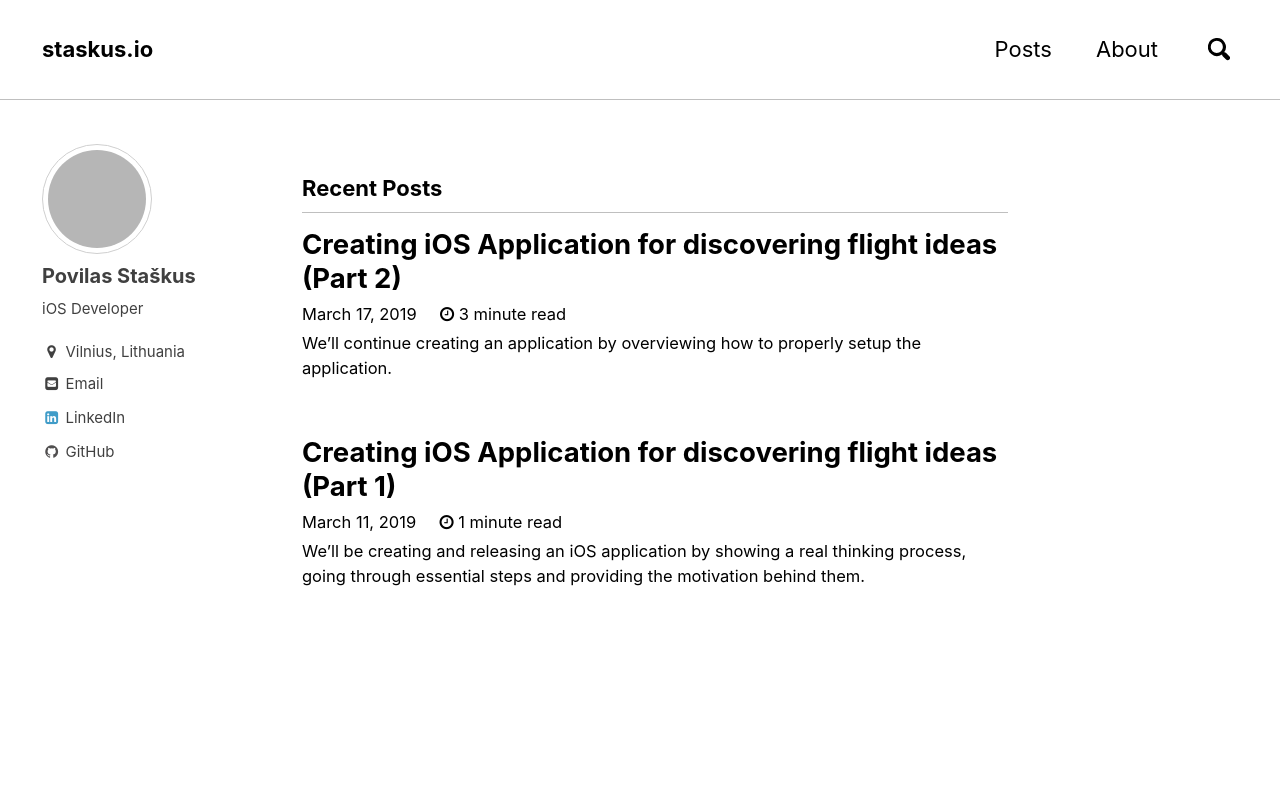
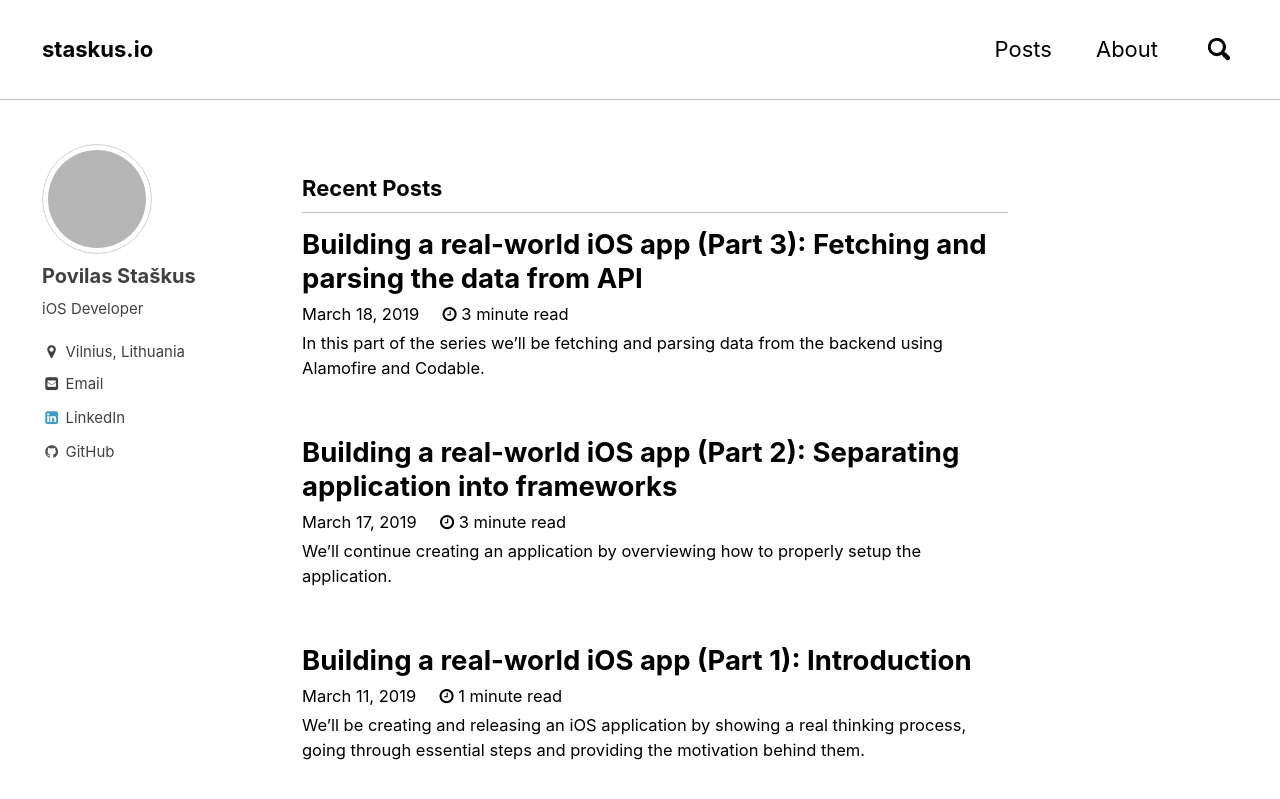
Before and after one commit to staskus/Blog, a Jekyll site: the page built from index.html, in a window 1280 px wide and 900 px high. Shown: the top 799 px of the window. Built offline with Jekyll 4.4.1, drawn with Linux system fonts in a browser that asks for light colours; the list of posts is cut into pages by our own code; some of the changed lines change nothing that is shown; grey boxes are pictures that could not be loaded.

Commit message:
aerogami_part_3

````diff
--- a/_posts/2019-03-11-aerogami_series_part_1.md
+++ b/_posts/2019-03-11-aerogami_series_part_1.md
@@ -1,5 +1,5 @@
 ---
-title: Creating iOS Application for discovering flight ideas (Part 1)
+title: "Building a real-world iOS app (Part 1): Introduction"
 date: 2019-03-11
 categories: [Tutorial, iOS, Swift]
 excerpt: We'll be creating and releasing an iOS application by showing a real thinking process, going through essential steps and providing the motivation behind them.
--- a/_posts/2019-03-17-aerogami_series_part_2.md
+++ b/_posts/2019-03-17-aerogami_series_part_2.md
@@ -1,5 +1,5 @@
 ---
-title: Creating iOS Application for discovering flight ideas (Part 2)
+title: "Building a real-world iOS app (Part 2): Separating application into frameworks"
 date: 2019-03-17
 categories: [Tutorial, iOS, Swift]
 excerpt: We'll continue creating an application by overviewing how to properly setup the application.
--- /dev/null
+++ b/_posts/2019-03-18-aerogami_series_part_3.md
@@ -0,0 +1,152 @@
+---
+title: "Building a real-world iOS app (Part 3): Fetching and parsing the data from API"
+date: 2019-03-18
+categories: [Tutorial, iOS, Swift]
+excerpt: In this part of the series we'll be fetching and parsing data from the backend using Alamofire and Codable.
+---
+
+In the [previous part](/tutorial/ios/swift/aerogami_series_part_2/) we discovered a way to separate our application into frameworks and setup the architecture of our app to support dependency injection. In this part of the series we'll be fetching and parsing data from the backend using Alamofire and Codable.
+
+# API Client
+
+Although in the scope of this tutorial we'll be using mocked data, the application will be completely ready to support calls to REST APIs.
+
+### Protocol
+
+We define our [APIClient](https://github.com/nitesuit/aerogami-ios/blob/master/TravelAPIKit/APIClient.swift) protocol that serves as a lean interface between data fetching classes and actual implementation.
+
+```swift
+import RxSwift
+
+public protocol APIClient {
+    func get(path: String) -> Observable<Any>
+}
+```
+
+It returns `Observable<Any>` which is a part of `RxSwift`. We won't be going through the basics of `RxSwift`, so it's beneficial to take a look [official documentation](https://github.com/ReactiveX/RxSwift) before continuing.
+
+### Implementation
+
+The actual implementation is in [BaseAPIClient](https://github.com/nitesuit/aerogami-ios/blob/master/TravelAPIKit/BaseAPIClient.swift), which uses [Alamofire](https://github.com/Alamofire/Alamofire) for making HTTP requests. The only method `get(path: String)` makes `GET` request by concating given path to a base URL.
+
+```swift
+import RxAlamofire
+import RxSwift
+
+public class BaseAPIClient: APIClient {
+    private let baseUrl: String
+
+    public init(baseUrl: String) {
+        self.baseUrl = baseUrl
+    }
+
+    public func get(path: String) -> Observable<Any> {
+        return RxAlamofire
+            .requestJSON(.get, "\(baseUrl)/\(path)")
+            .map { $1 }
+    }
+}
+```
+
+### Mock
+
+If you clone the [repository](https://github.com/nitesuit/aerogami-ios), it will use [MockAPIClient](https://github.com/nitesuit/aerogami-ios/blob/master/TravelAPIKit/BaseAPIClient.swift) which takes data from files. Because it uses the same public interface, `MockAPIClient` and `BaseAPIClient` can be interchanged depending on needs. See [ApplicationAssembly](https://github.com/nitesuit/aerogami-ios/blob/bd558d5962e7d97300213ad6896ff8d1f548a074/TravelApplication/Application/Assembly/ApplicationAssembly.swift) which assigns dependencies for `APIClient` interface. Depending on different configuration, it can assign any of these two. This little example perfectly illustrates the power of `dependency injection` and usage of `protocols`.
+
+# Data
+
+The main entity in this project is a `Trip`. It describes the origin and destination of the flight as well as price and dates.
+
+```js
+{
+   "currency":"EUR",
+   "created_at":1547991979887,
+   "airlines":"FR",
+   "departure_at":1552848000000,
+   "destination":{
+      "city":"Malaga",
+      "country_code":"ES",
+      "airport_code":"AGP"
+   },
+   "flight_number":4048,
+   "departure":{
+      "city":"Copenhagen",
+      "country_code":"DK",
+      "airport_code":"CPH"
+   },
+   "return_at":1553153100000,
+   "price":72,
+   "id":"c4449ff0-1cb9-11e9-b9f8-b3ba95b35000",
+   "expires_at":1739200281000
+}
+```
+[See full Trips JSON file](https://github.com/nitesuit/aerogami-ios/blob/master/TravelApplication/Application/Mocking/TripMock.json)
+
+We'll define our entities inside `TravelKit` framework. They should be made public, so they could be reached inside other frameworks. We'll use excellent [Codable](https://developer.apple.com/documentation/swift/codable) type that starting from Swift 4 provides a powerful and clean way to encode and decode data.
+
+Take a look at [Trip](https://github.com/nitesuit/aerogami-ios/blob/master/TravelKit/Repositories/Trip/Trip.swift) class. We don't need to define keys of each values if they match. It's possible to define what naming strategies are used during decoding or encoding process. For example, `.convertFromSnakeCase` strategy, as its name suggests, converts keys from snake case and assigns values automatically if they match.
+
+```swift
+import Foundation
+
+public struct Trip: Codable, Equatable {
+    public var id: String = ""
+    public var currency: String = ""
+    public var price = 0
+
+    public var airlines = ""
+    public var flightNumber = 0
+
+    public var destination: TripLocation!
+    public var departure: TripLocation!
+
+    public var createdAt = Date()
+    public var departureAt = Date()
+    public var returnAt = Date()
+    public var expiresAt = Date()
+
+    public init() {}
+}
+
+public struct TripLocation: Codable, Equatable {
+    public var city: String!
+    public var countryCode: String!
+    public var airportCode: String!
+
+    public init() {}
+}
+```
+
+After receiving `JSON` data we can define `decoder` and automatically parse values.
+
+```swift
+    public static var decoder: JSONDecoder = {
+        let decoder = JSONDecoder()
+        decoder.keyDecodingStrategy = .convertFromSnakeCase
+        decoder.dateDecodingStrategy = .millisecondsSince1970
+        return decoder
+    }()
+
+    let trips = try? decoder.decode([Trip].self, from: data)
+```
+
+With this simple and straightforward Codable API our data is cleanly parsed into statically typed object or array of objects after [fetching from API](https://github.com/nitesuit/aerogami-ios/blob/master/TravelDataKit/Repositories/Trip/Remote/APITripDataStore.swift).
+
+# Repositories
+
+Classes that are used to fetch data will be called repositories. In `TravelKit` we'll only define the protocols of these repositories. Our UI framework `TravelFeatureKit` will only know about `TravelKit` and protocols of repositories thus the implementations, defined in `TravelDataKit`, will be easily changeable.
+
+Our `TripRepository` protocol defines the only way to fetch trips.
+
+```swift
+import RxSwift
+
+public protocol TripRepository {
+    func getTrips(in region: String?) -> Observable<[Trip]>
+}
+```
+
+Because our UI framework will only know about this protocol, we will be able to provide different types of implementations. [TripRepository](https://github.com/nitesuit/aerogami-ios/blob/bd558d5962e7d97300213ad6896ff8d1f548a074/TravelDataKit/Repositories/Trip/TripRepository.swift) implementation defined in `TravelDataKit` calls the `API` to fetch data and parses it using `Coadable`. However, [FavoriteTripRepository](https://github.com/nitesuit/aerogami-ios/blob/bd558d5962e7d97300213ad6896ff8d1f548a074/TravelDataKit/Repositories/Trip/FavoriteTripRepository.swift) which also implements `TripRepository` interface, uses `UserDefaults` to fetch locally liked `Trips`. It allows us to generate 2 completely different screens in our app. One showing the current feed of flights fetched from the API and another of liked and locally saved trips. Here [FavoritesAssembly](https://github.com/nitesuit/aerogami-ios/blob/bd558d5962e7d97300213ad6896ff8d1f548a074/TravelFeatureKit/Features/Favorites/FavoritesAssembly.swift) simply injects necessary dependencies needed for _favorites_ to a `FavoriteFeed` feature.
+
+# Testing
+
+The code for data fetching and parsing is an integral part of the codebase. In the next chapter of these series we'll take a look at the approach of unit testing this functionality.
````
